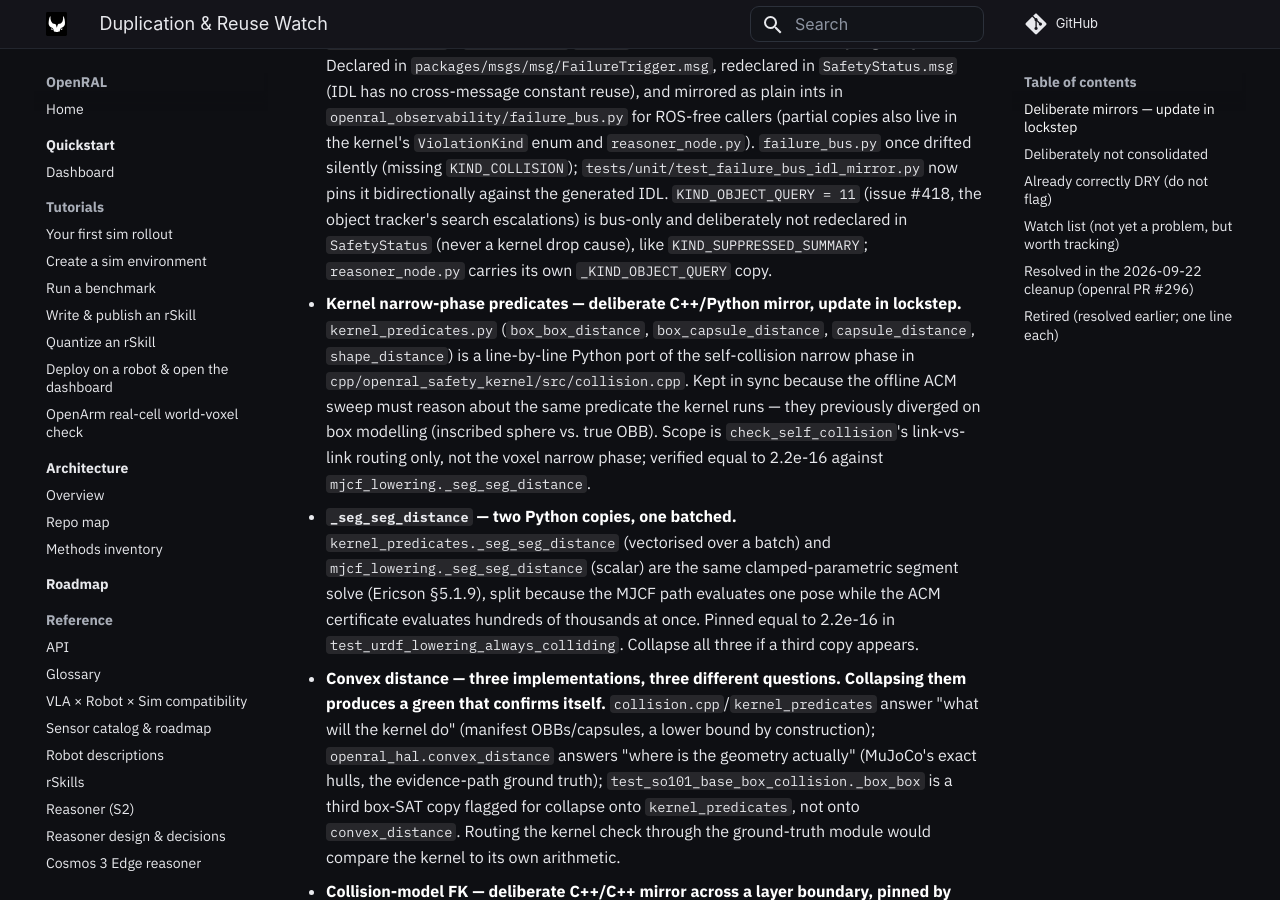
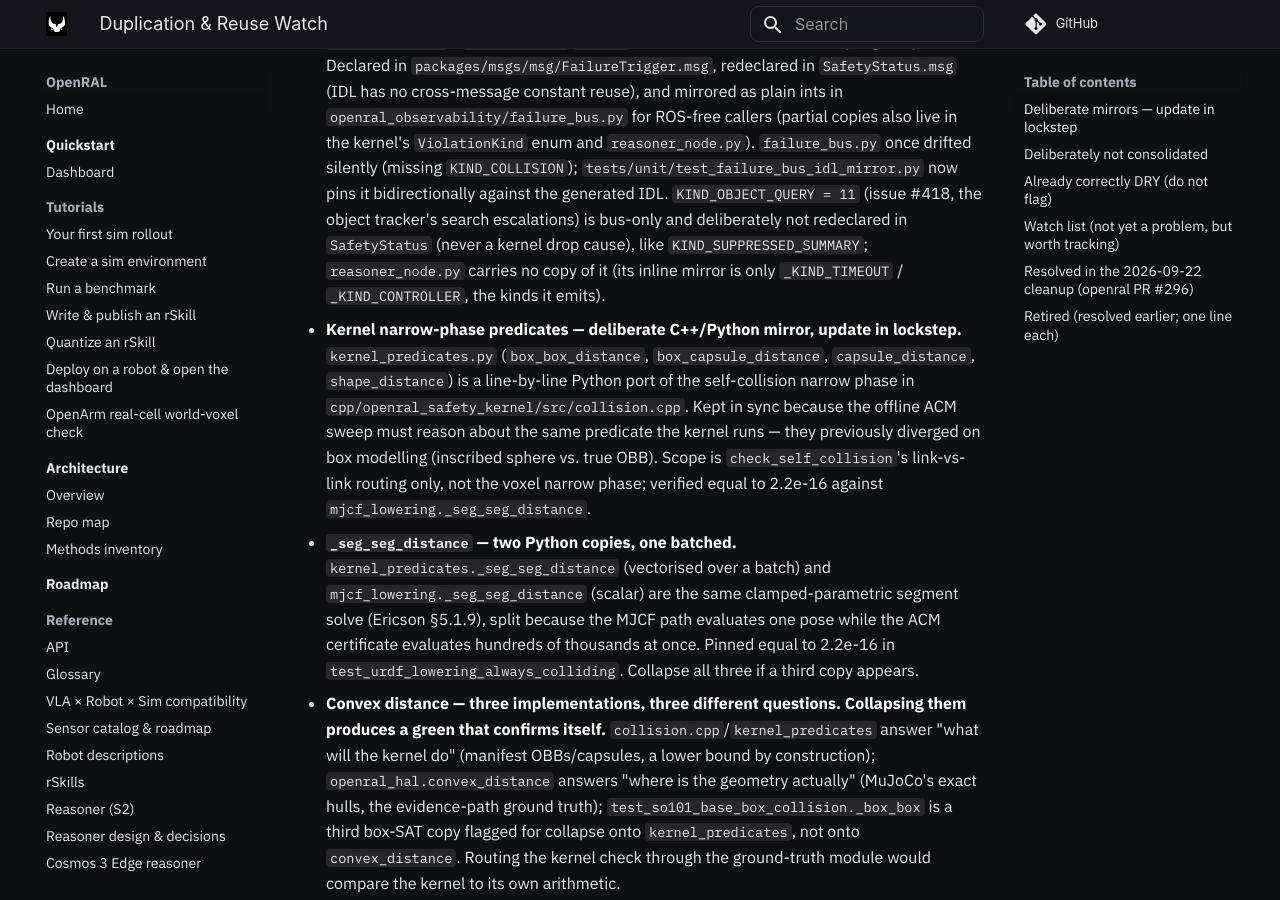
Before and after one commit to OpenRAL/openral, an MkDocs documentation site: the page built from docs/methods/14-duplication-watch.md, in a window 1280 px wide and 900 px high, scrolled down 2357 px. Built offline with MkDocs 1.6.1 and Material for MkDocs 9.7.7, drawn with Linux system fonts in a browser that asks for light colours; comment, search, counter and statistics services are not loaded.

Commit message:
fix(docs): drop the reasoner's nonexistent _KIND_OBJECT_QUERY copy from the duplication watch
docs/methods/14-duplication-watch.md said reasoner_node.py carries its own
_KIND_OBJECT_QUERY copy. It never did (git log -S finds the string only in
this doc): the node's inline FailureTrigger mirror is _KIND_TIMEOUT and
_KIND_CONTROLLER, the two kinds it emits.

Co-Authored-By: Claude Opus 5.5 <noreply@anthropic.com>
Claude-Session: https://claude.ai/code/session_01QEu41jfvU3cEVCvobBpW4w
Signed-off-by: Claude <noreply@anthropic.com>

```diff
--- a/docs/methods/14-duplication-watch.md
+++ b/docs/methods/14-duplication-watch.md
@@ -21,7 +21,7 @@ Each of these is the same logic on two sides of a boundary that must not be cros
 
 - **Per-rig perception caps — deliberate C++/Pydantic mirror, update in lockstep.** `DeployRuntime._check_perception_caps` + the fields' JSON Schema `maximum` / defaults (`python/core/src/openral_core/schemas.py`) vs. `kMaxWorldVoxelDeadlineMs` / `kMaxWorldVoxelDataAgeBudgetMs` / `kDefaultWorldVoxelDataAgeBudgetMs` (`cpp/openral_safety_kernel/include/openral_safety_kernel/lifecycle_kernel.hpp`), `kMaxOctreeAgeS` (`packages/openral_octomap_bridge/include/openral_octomap_bridge/octree_freshness.hpp`) and `kMaxSelfFilterPaddingM` (`.../self_filter.hpp`). Kept apart because a node launched without `openral deploy` never sees the schema, and the Layer-2 bridge must not depend on the Layer-5 kernel. Each side fails closed on its own; drift means a node looser than the schema (a hole) or tighter (a validated scene refused at configure). `tests/unit/test_perception_caps_mirror.py` pins every pair.
 
-- **`FailureTrigger` / `SafetyStatus` `KIND_*` numbers — mirrored on every leg, all pinned.** Declared in `packages/msgs/msg/FailureTrigger.msg`, redeclared in `SafetyStatus.msg` (IDL has no cross-message constant reuse), and mirrored as plain ints in `openral_observability/failure_bus.py` for ROS-free callers (partial copies also live in the kernel's `ViolationKind` enum and `reasoner_node.py`). `failure_bus.py` once drifted silently (missing `KIND_COLLISION`); `tests/unit/test_failure_bus_idl_mirror.py` now pins it bidirectionally against the generated IDL. `KIND_OBJECT_QUERY = 11` (issue #418, the object tracker's search escalations) is bus-only and deliberately not redeclared in `SafetyStatus` (never a kernel drop cause), like `KIND_SUPPRESSED_SUMMARY`; `reasoner_node.py` carries its own `_KIND_OBJECT_QUERY` copy.
+- **`FailureTrigger` / `SafetyStatus` `KIND_*` numbers — mirrored on every leg, all pinned.** Declared in `packages/msgs/msg/FailureTrigger.msg`, redeclared in `SafetyStatus.msg` (IDL has no cross-message constant reuse), and mirrored as plain ints in `openral_observability/failure_bus.py` for ROS-free callers (partial copies also live in the kernel's `ViolationKind` enum and `reasoner_node.py`). `failure_bus.py` once drifted silently (missing `KIND_COLLISION`); `tests/unit/test_failure_bus_idl_mirror.py` now pins it bidirectionally against the generated IDL. `KIND_OBJECT_QUERY = 11` (issue #418, the object tracker's search escalations) is bus-only and deliberately not redeclared in `SafetyStatus` (never a kernel drop cause), like `KIND_SUPPRESSED_SUMMARY`; `reasoner_node.py` carries no copy of it (its inline mirror is only `_KIND_TIMEOUT` / `_KIND_CONTROLLER`, the kinds it emits).
 
 - **Kernel narrow-phase predicates — deliberate C++/Python mirror, update in lockstep.** `kernel_predicates.py` (`box_box_distance`, `box_capsule_distance`, `capsule_distance`, `shape_distance`) is a line-by-line Python port of the self-collision narrow phase in `cpp/openral_safety_kernel/src/collision.cpp`. Kept in sync because the offline ACM sweep must reason about the same predicate the kernel runs — they previously diverged on box modelling (inscribed sphere vs. true OBB). Scope is `check_self_collision`'s link-vs-link routing only, not the voxel narrow phase; verified equal to 2.2e-16 against `mjcf_lowering._seg_seg_distance`.
 
```
